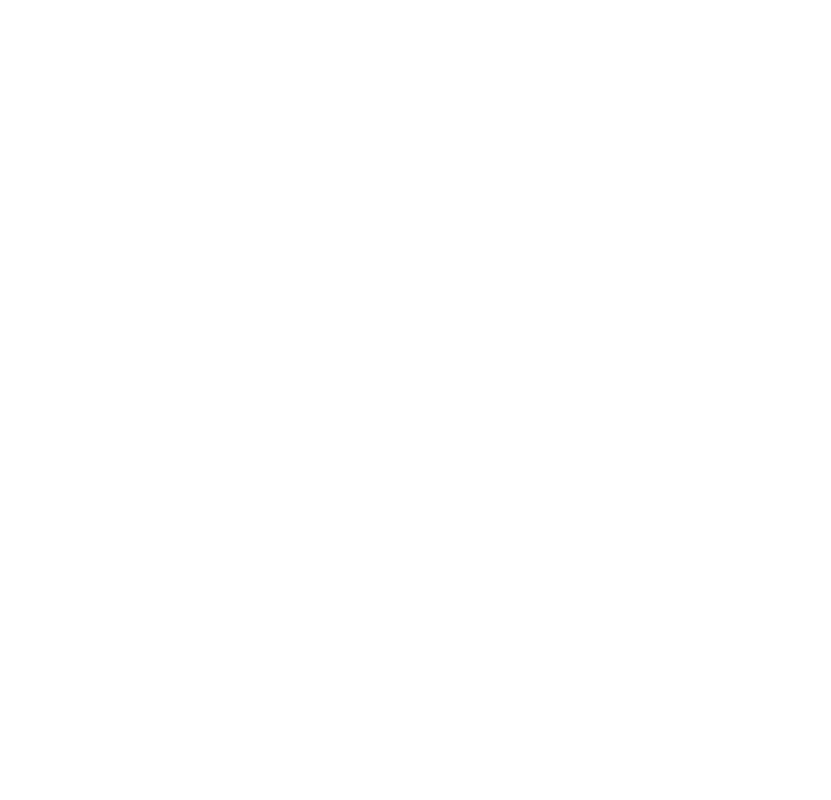
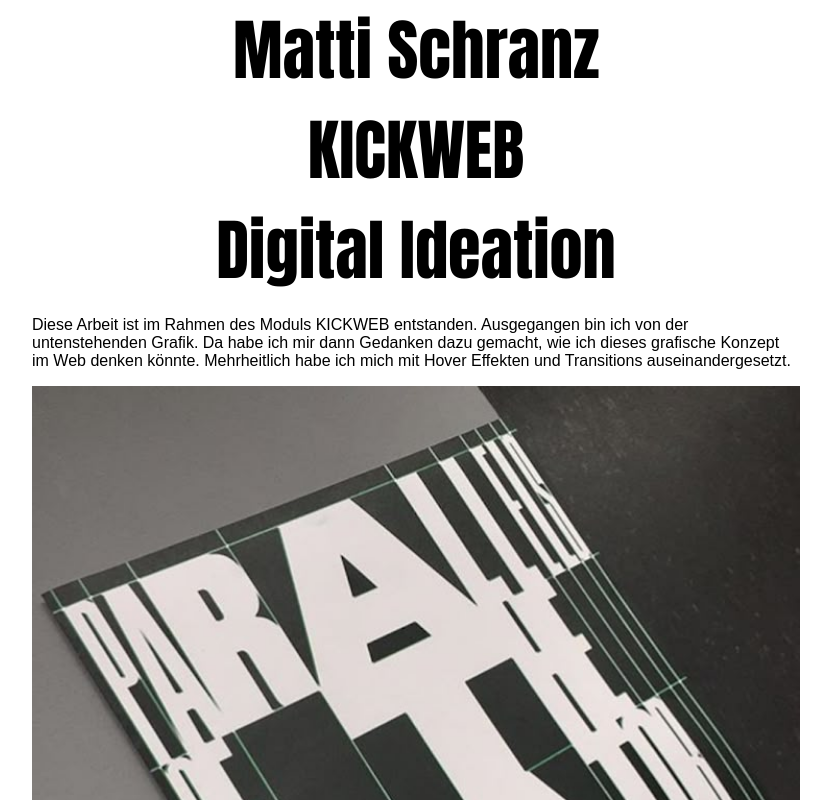
Before and after one commit to mattisch21/FS25-KICKWEB, a website: page About.html in a window 1280 px wide. Shown: the top 800 px of the page, without its empty margins (224-1055 px from the left). Drawn offline with Linux system fonts and the light colour scheme.

Commit message:
final push

```diff
--- a/About.html
+++ b/About.html
@@ -4,8 +4,36 @@
     <meta charset="UTF-8">
     <meta name="viewport" content="width=device-width, initial-scale=1.0">
     <title>Document</title>
+    <style>
+        body{
+            display: flex;
+            flex-direction: column;
+            justify-content: center;
+            align-items: center;
+            margin: 0;
+        }
+        h1{
+            font-family: Impact, Haettenschweiler, 'Arial Narrow Bold', sans-serif;
+            font-size: 50pt;
+            margin: 0;
+        }
+        p{
+            width: 60vw;
+            font-family: Arial, Helvetica, sans-serif;
+        }
+        img{
+            width: 60vw;
+            height: auto;
+        }
+    </style>
 </head>
 <body>
-
+    <h1>Matti Schranz</h1>
+    <h1>KICKWEB</h1>
+    <h1>Digital Ideation</h1>
+    <p>Diese Arbeit ist im Rahmen des Moduls KICKWEB entstanden. Ausgegangen bin ich von der untenstehenden Grafik. Da habe ich mir dann Gedanken dazu gemacht, wie ich dieses grafische Konzept
+        im Web denken könnte. Mehrheitlich habe ich mich mit Hover Effekten und Transitions auseinandergesetzt.
+    </p>
+    <img src="About/f94aa5a5ca1cd425fda5d46bbb3a64ae.jpg" alt="Grafik">
 </body>
 </html>
```
Also changed, not shown: About/f94aa5a5ca1cd425fda5d46bbb3a64ae.jpg (added).
